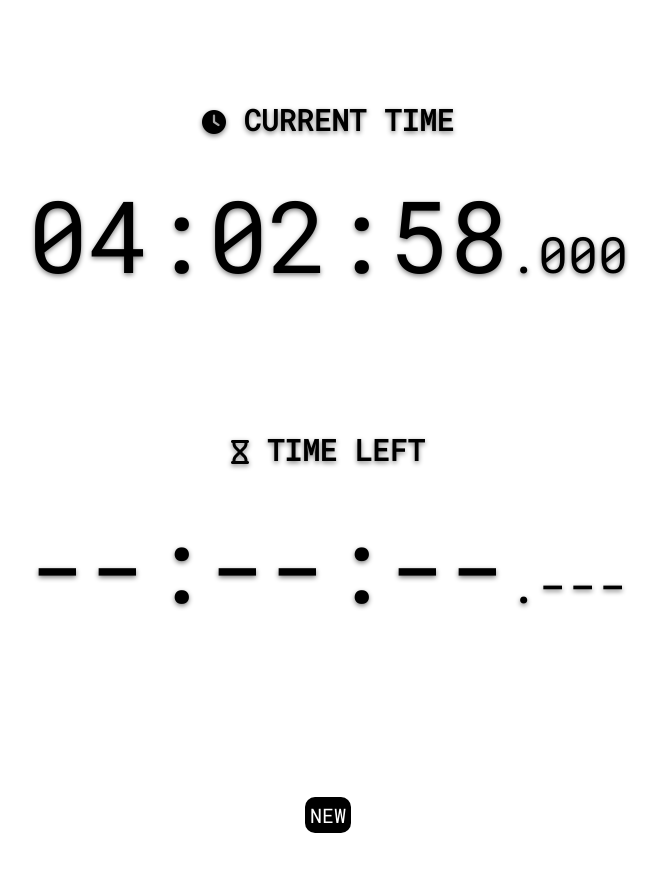
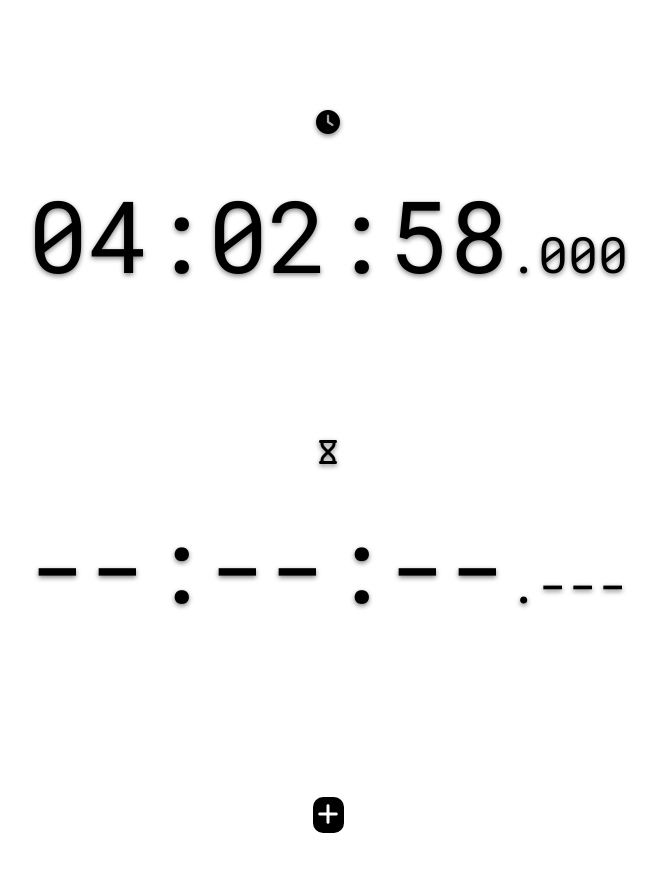
Before and after one commit to MrConorAE/timer, a plain HTML site: page index.html in a window 1280 px wide. Shown: the whole page, without its empty margins (312-971 px from the left). Drawn offline with Linux system fonts and the light colour scheme.

Commit message:
Removed text for a "cleaner" look

```diff
--- a/index.html
+++ b/index.html
@@ -11,12 +11,12 @@
 </head>
 
 <body id="body" class="stopped">
-    <h3><i class="fas fa-clock"></i> CURRENT TIME</h3>
+    <h3><i class="fas fa-clock"></i></h3>
     <h1 id="time">--:--</h1>
     <br>
-    <h3><i class="fas fa-hourglass spinning" id="icon"></i> TIME LEFT</h3>
+    <h3><i class="fas fa-hourglass spinning" id="icon"></i></h3>
     <h1 id="count">--:--</h1>
-    <button onclick="set()">NEW</button>
+    <button onclick="set()"><i class='fas fa-plus'></i></button>
 </body>
 
 </html>
```
